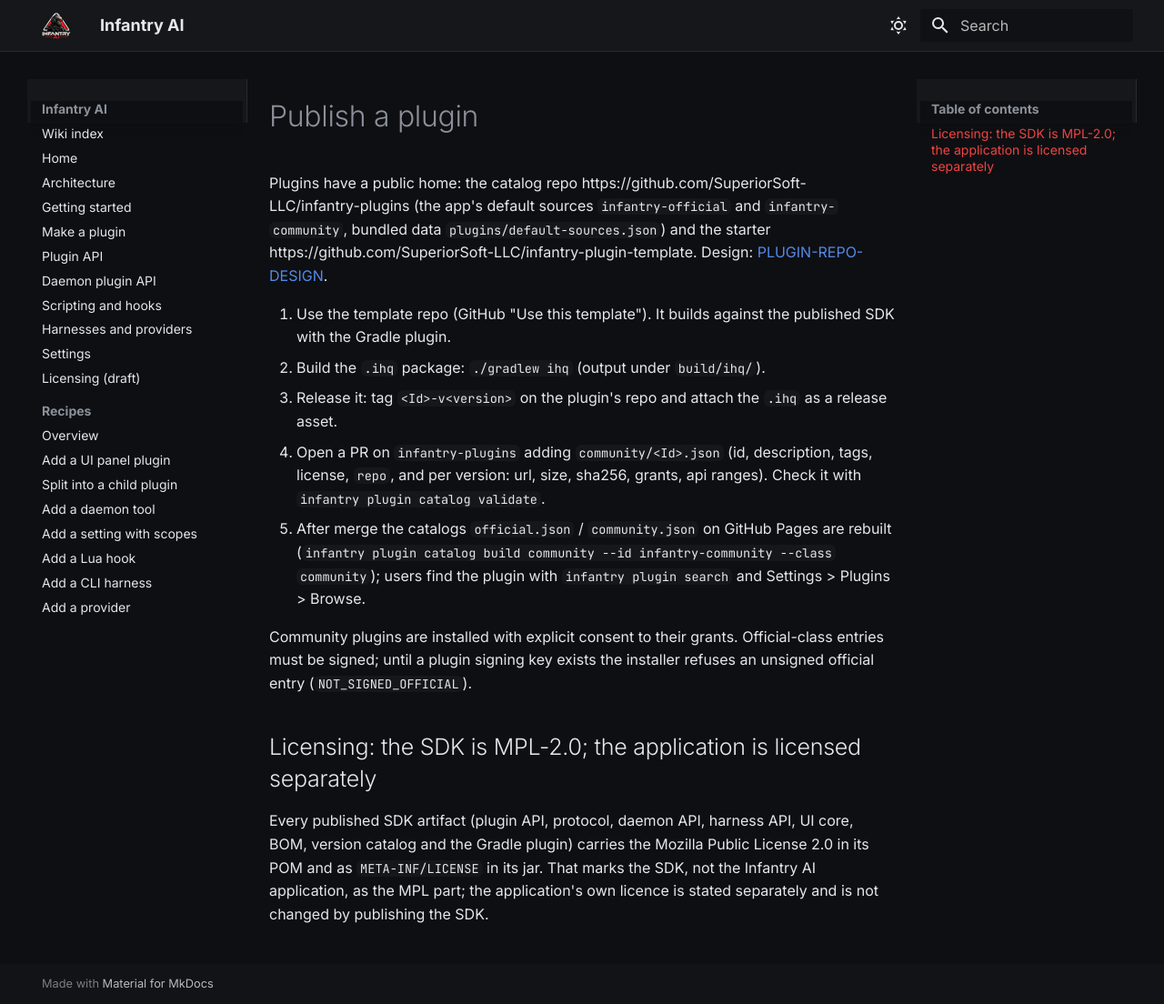
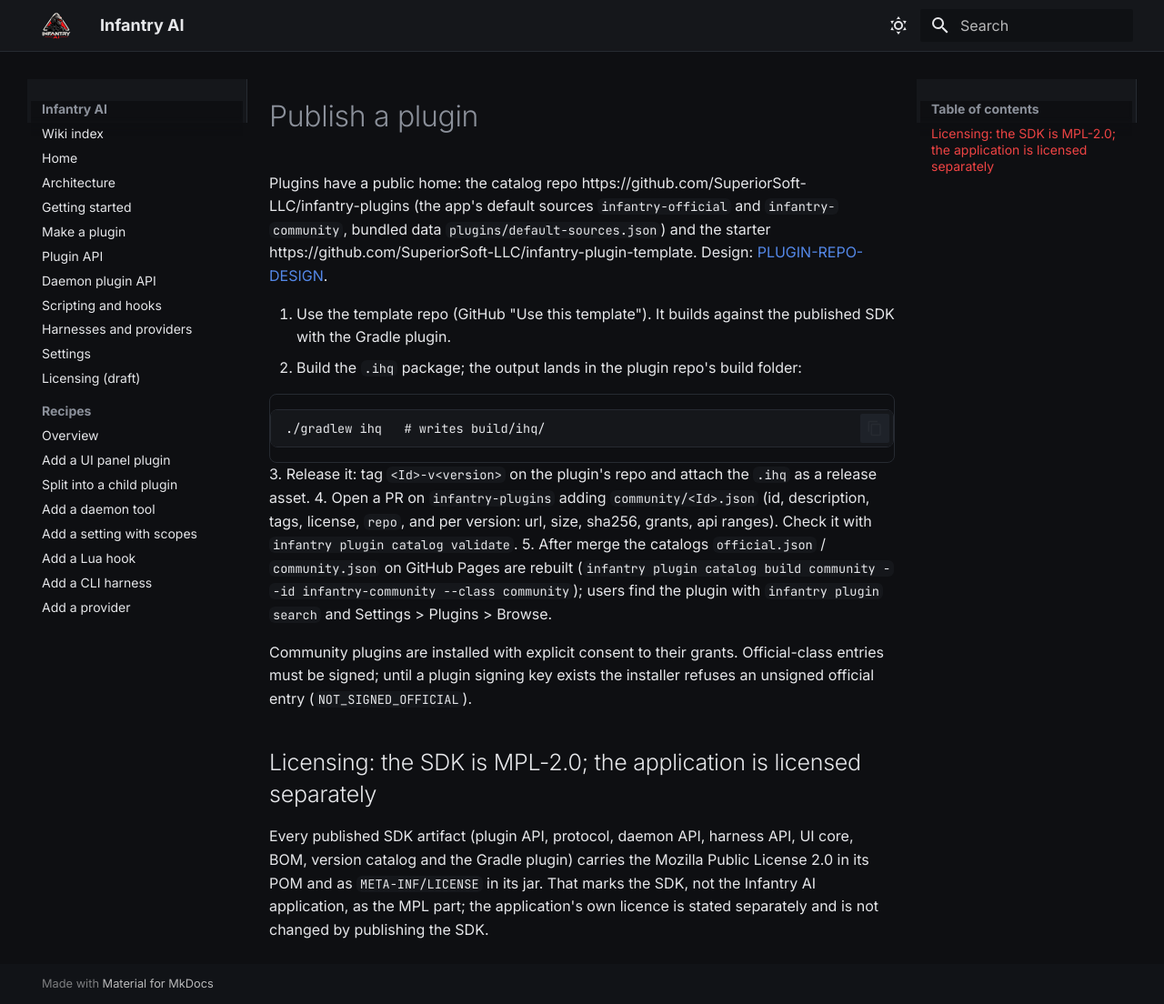
Before and after one commit to SuperiorSoft-LLC/infantry-ai, an MkDocs documentation site: the page built from docs/wiki/publish-a-plugin.md, in a window 1280 px wide and 1104 px high. Shown: the whole window at 91% size. Built offline with MkDocs 1.6.1 and Material for MkDocs 9.7.7, drawn with Linux system fonts in a browser that asks for light colours.

Commit message:
CI-FIX-LATER: DocsFreshnessGuardTest passes again: link publish-a-plugin.md from the wiki index, fence the build/ihq/ path it names (guard unchanged)
Co-Authored-By: Claude Sonnet 5.5 <noreply@anthropic.com>

````diff
--- a/docs/wiki/publish-a-plugin.md
+++ b/docs/wiki/publish-a-plugin.md
@@ -5,7 +5,11 @@ sources `infantry-official` and `infantry-community`, bundled data `plugins/defa
 https://github.com/SuperiorSoft-LLC/infantry-plugin-template. Design: [PLUGIN-REPO-DESIGN](../PLUGIN-REPO-DESIGN.md).
 
 1. Use the template repo (GitHub "Use this template"). It builds against the published SDK with the Gradle plugin.
-2. Build the `.ihq` package: `./gradlew ihq` (output under `build/ihq/`).
+2. Build the `.ihq` package; the output lands in the plugin repo's build folder:
+
+   ```
+   ./gradlew ihq   # writes build/ihq/
+   ```
 3. Release it: tag `<Id>-v<version>` on the plugin's repo and attach the `.ihq` as a release asset.
 4. Open a PR on `infantry-plugins` adding `community/<Id>.json` (id, description, tags, license, `repo`, and per version:
    url, size, sha256, grants, api ranges). Check it with `infantry plugin catalog validate`.
````
Also changed, not shown: docs/wiki/index.md (+1 -0 lines).
